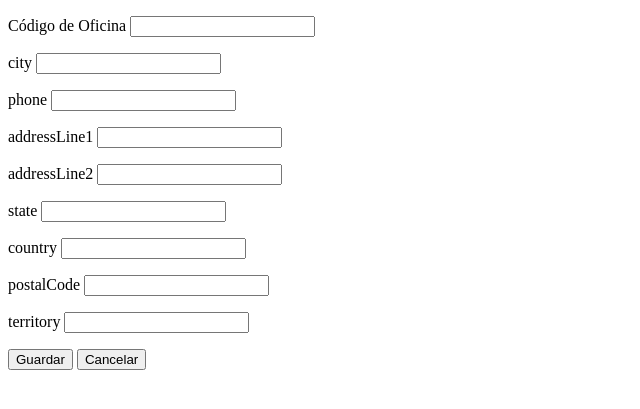
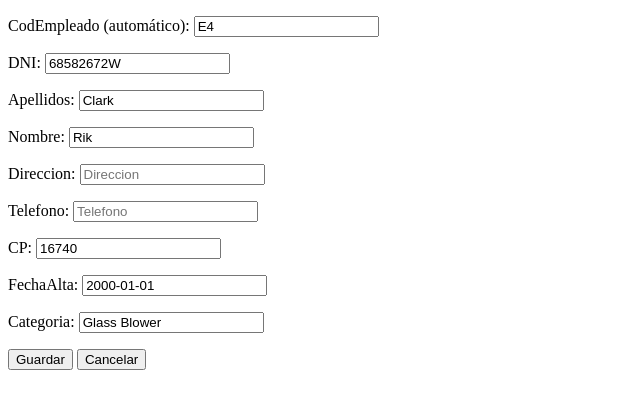
Before and after one commit to Cerbesus/tallerfabel, a PHP site: page /form.php?CodEmpleado=E4 in a window 1280 px wide. Shown: the top 409 px of the page, without its empty margins (0-640 px from the left). Run offline with PHP 8.4, Linux system fonts and the light colour scheme; data comes from the database, SQL or seed files in the repository; data that the repository does not hold is empty.

Commit message:
Tabla empleados

```diff
--- a/empleados/form.php
+++ b/empleados/form.php
@@ -1,103 +1,83 @@
 <?php declare(strict_types=1);
 
-if (isset($_POST['cancel'])) { // el usuario cancela la posible modificación
+if(isset($_POST['cancel'])) {
    header("location: list.php");
-} else if (isset($_POST['save'])) { //guarda una oficina nueva o modifica una ya registrada
-    $office = array(
-        'currentOfficeCode' => $_POST['currentOfficeCode'],
-        'officeCode' => $_POST['officeCode'],
-        'city'       => $_POST['city'],
-        'phone'       => $_POST['phone'],
-        'addressLine1'       => $_POST['addressLine1'],
-        'addressLine2'       => $_POST['addressLine2'],
-        'state'       => $_POST['state'],
-        'country'       => $_POST['country'],
-        'postalCode'       => $_POST['postalCode'],
-        'territory'       => $_POST['territory']
+   die();
+}
+
+$conn = require "../database.php";
+
+if (isset($_POST['save'])) {
+    $empleado = array(
+        'CodEmpleado' => $_POST['CodEmpleado'],
+        'DNI' => $_POST['DNI'],
+        'Apellidos' => $_POST['Apellidos'],
+        'Nombre' => $_POST['Nombre'],
+        'Direccion' => $_POST['Direccion'],
+        'Telefono' => $_POST['Telefono'],
+        'CP' => $_POST['CP'],
+        'FechaAlta' => $_POST['FechaAlta'],
+        'Categoria' => $_POST['Categoria']
     );
 
-
-  //validación
     $errores = array();
 
-  if (strlen($office['city']) <=0) {
-    $errores['city'] = 'Se debe indicar la city';
-  }
-  if (strlen($office['phone']) <=0) {
-    $errores['phone'] = 'Se debe indicar la phone';
-  }
-  if (strlen($office['addressLine1']) <=0) {
-    $errores['addressLine1'] = 'Se debe indicar la addressLine1';
-  }
-  if (strlen($office['country']) <=0) {
-    $errores['country'] = 'Se debe indicar la country';
-  }
-  if (strlen($office['postalCode']) <=0) {
-    $errores['postalCode'] = 'Se debe indicar la postalCode';
-  }
-  if (strlen($office['territory']) <=0) {
-    $errores['territory'] = 'Se debe indicar la territory';
+    if(strlen($empleado['DNI'])<=0) {
+        $errores['DNI'] = 'se debe indicar el DNI';
     }
 
-  if (count($errores) == 0) {
-    //no hay errores de validación por lo que  se procede a insertar una oficina o a actualizar una ya creada
-    $conn = require "../database.php";
+    if(count($errores) == 0){
+        if(strlen($empleado['CodEmpleado']) >0){
+            $stm = $conn->prepare("update empleados set Apellidos=:Apellidos,DNI=:DNI, Nombre=:Nombre, Direccion=:Direccion, Telefono=:Telefono,CP=:CP, FechaAlta=:FechaAlta, Categoria=:Categoria where CodEmpleado=:CodEmpleado");
 
-    if (strlen($office['currentOfficeCode']) > 0) { //se desea modificar una oficina ya registrada porque ya tiene un codigo asignado
-        $stm = $conn->prepare("update offices set city=:city, officeCode=:officeCode, phone=:phone,addressLine1=:addressLine1,addressLine2=:addressLine2,state=:state,country=:country,postalCode=:postalCode,territory=:territory where officeCode=:currentOfficeCode");
-        $params = $office;
-    } else { //se crea una nueva oficina
-        $stm = $conn->prepare("select max(CAST(officeCode AS UNSIGNED)) as maxOfficeCode from offices");
+        } else {
+
+            $stm=$conn->prepare("select max(SUBSTRING(CodEmpleado,2,100)*1) as maxCodEmpleado from empleados");
             $stm->execute();
             $result=$stm->fetch();
 
-        $office['officeCode'] = $result['maxOfficeCode'] + 1; //el código de la nueva oficina se asigna directamente
+            $empleado['CodEmpleado'] = "E".$result['maxCodEmpleado'] + 1;
 
-        $stm = $conn->prepare("insert into offices (officeCode, city, phone,addressLine1,addressLine2,state,country,postalCode,territory) values (:officeCode, :city, :phone,:addressLine1,:addressLine2,:state,:country,:postalCode,:territory)");
-        //se inserta la oficina en la abse de datos
-        $params = array_slice($office, 1); //se excluye 'currentOfficeCode' que no se usa en la sql de insert
-
+            $stm = $conn->prepare("insert into empleados (CodEmpleado, DNI, Apellidos, Nombre, Direccion, Telefono,CP,FechaAlta,Categoria) values (:CodEmpleado, :DNI, :Apellidos, :Nombre, :Direccion, :Telefono,:CP,:FechaAlta,:Categoria)");
         }
 
-        $stm->execute($params);
+        $stm->execute($empleado);
         $stm = null;
         $conn = null;
-        header("location: list.php");
+        header("location: show.php?CodEmpleado=".$empleado['CodEmpleado']);
+        die();
     }
-} else if (isset($_GET['officeCode'])) { // modificar una oficina ya registrada
-    $conn = require "../database.php";
+} else if (isset($_GET['CodEmpleado'])){
+    $stm = $conn->prepare("select * from empleados where CodEmpleado=:CodEmpleado");
+    $stm->execute(array(':CodEmpleado' => $_GET['CodEmpleado']));
 
-    $stm = $conn->prepare("select * from offices where officeCode =:officeCode");
-    $stm->execute(array(':officeCode' => $_GET['officeCode']));
+    $empleado = $stm->fetch();
 
-    $office = $stm->fetch();
-    $office['currentOfficeCode'] = $office['officeCode'];
+} else {
+    $empleado = array(
+        'CodEmpleado' => '',
+        'DNI'       => '',
+        'Apellidos'      => '',
+        'Nombre'      => '',
+        'Direccion'          => '',
+        'Telefono'     => '',
+        'CP'     => '',
+        'FechaAlta'     => '',
+        'Categoria'     => '',
+    );
+}
 
 $stm = null;
 $conn = null;
-}else{ //se desea crear una nueva oficina
-    $office = array(
-        'currentOfficeCode' => '',
-        'officeCode' => '',
-        'city' => '',
-        'phone' => '',
-        'addressLine1' => '',
-        'addressLine2' => '',
-        'state' => '',
-        'country' => '',
-        'postalCode' => '',
-        'territory' => ''
-    );
-}
+
 ?>
-
 <!DOCTYPE html>
 <html lang="es">
 <head>
     <meta charset="UTF-8">
     <meta http-equiv="X-UA-Compatible" content="IE=edge">
     <meta name="viewport" content="width=device-width, initial-scale=1.0">
-    <title>Editar oficina</title>
+    <title>Editar empleados</title>
 </head>
 <body>
     <?php if (isset($errores) && count($errores) > 0): ?>
@@ -108,44 +88,44 @@ if (isset($_POST['cancel'])) { // el usuario cancela la posible modificación
     <?php endif; ?>
 
     <form action="form.php" method="post">
-        <input type="hidden" name="currentOfficeCode" value="<?=$office['currentOfficeCode']?>">
+            <input type="hidden" name="CodEmpleado" value="<?=$empleado['CodEmpleado']?>">
             <p>
-            <label for="officeCode">Código de Oficina</label>
-            <input type="text" name="officeCode" id="city" value="<?=$office['officeCode']?>" readonly>
-
+                <label for="CodEmpleado">CodEmpleado (automático): </label>
+                <input type="text" name="CodEmpleado" id="CodEmpleado" placeholder="CodEmpleado" value="<?=$empleado['CodEmpleado']?>" readonly>
             </p>
             <p>
-            <label for="city">city</label>
-            <input type="text" name="city" id="city" value="<?=$office['city']?>">
+                <label for="DNI">DNI: </label>
+                <input type="text" name="DNI" id="DNI" placeholder="DNI" value="<?=$empleado['DNI']?>">
             </p>
             <p>
-            <label for="phone">phone</label>
-            <input type="text" name="phone" id="phone" value="<?=$office['phone']?>">
+                <label for="Apellidos">Apellidos: </label>
+                <input type="text" name="Apellidos" id="Apellidos" placeholder="Apellidos" value="<?=$empleado['Apellidos']?>">
             </p>
             <p>
-            <label for="addressLine1">addressLine1</label>
-            <input type="text" name="addressLine1" id="addressLine1" value="<?=$office['addressLine1']?>">
+                <label for="Nombre">Nombre: </label>
+                <input type="text" name="Nombre" id="Nombre" placeholder="Nombre" value="<?=$empleado['Nombre']?>">
             </p>
             <p>
-            <label for="addressLine2">addressLine2</label>
-            <input type="text" name="addressLine2" id="addressLine2" value="<?=$office['addressLine2']?>">
+                <label for="Direccion">Direccion: </label>
+                <input type="text" name="Direccion" id="Direccion" placeholder="Direccion" value="<?=$empleado['Direccion']?>">
             </p>
             <p>
-            <label for="state">state</label>
-            <input type="text" name="state" id="state" value="<?=$office['state']?>">
+                <label for="Telefono">Telefono: </label>
+                <input type="text" name="Telefono" id="Telefono" placeholder="Telefono" value="<?=$empleado['Telefono']?>">
             </p>
             <p>
-            <label for="country">country</label>
-            <input type="text" name="country" id="country" value="<?=$office['country']?>">
+                <label for="CP">CP: </label>
+                <input type="text" name="CP" id="CP" placeholder="CP" value="<?=$empleado['CP']?>">
             </p>
             <p>
-            <label for="postalCode">postalCode</label>
-            <input type="text" name="postalCode" id="postalCode" value="<?=$office['postalCode']?>">
+                <label for="FechaAlta">FechaAlta: </label>
+                <input type="text" name="FechaAlta" id="FechaAlta" placeholder="FechaAlta" value="<?=$empleado['FechaAlta']?>">
             </p>
             <p>
-            <label for="territory">territory</label>
-            <input type="text" name="territory" id="territory" value="<?=$office['territory']?>">
+                <label for="Categoria">Categoria: </label>
+                <input type="text" name="Categoria" id="Categoria" placeholder="Categoria" value="<?=$empleado['Categoria']?>">
             </p>
+
 
             <input type="submit" name="save" value="Guardar">
             <input type="submit" name="cancel" value="Cancelar">
```
Also changed, not shown: empleados/delete.php (+8 -8 lines), empleados/list.php (+24 -27 lines), empleados/show.php (+17 -35 lines). Lines whose indentation alone changed are shown as unchanged.
